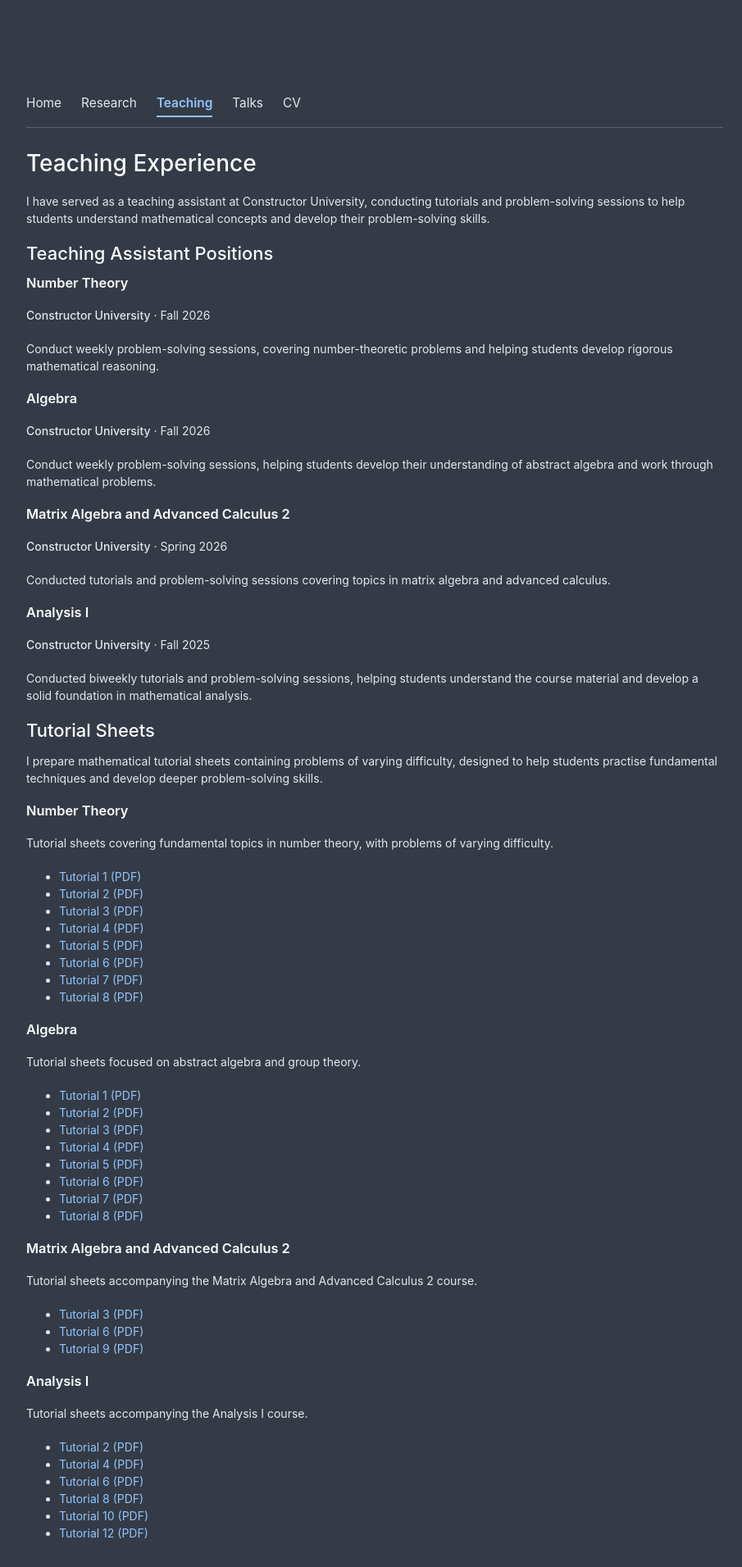
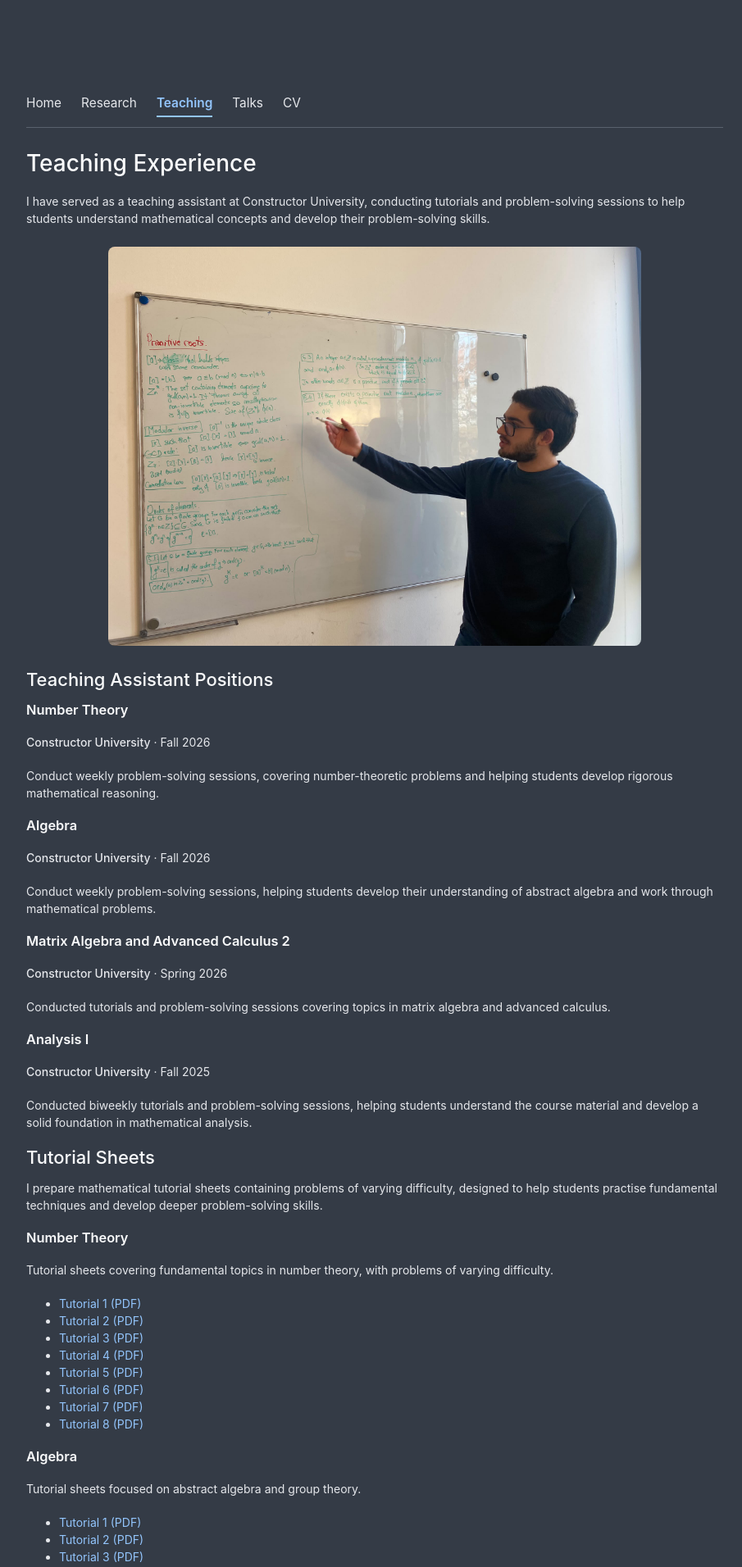
Before and after one commit to Vanokakiashvili9/Vanokakiashvili9.github.io, a Jekyll site: the page built from teaching.md, in a window 1280 px wide. Shown: the top 1912 px of the page at 82% size, without its empty margins (183-1088 px from the left). Built offline with Jekyll 4.4.1, drawn with Linux system fonts in a browser that asks for light colours; a style sheet for code colours, icons or effects is not loaded.

Commit message:
Update teaching.md

```diff
--- a/teaching.md
+++ b/teaching.md
@@ -8,6 +8,12 @@ title: Teaching
 # Teaching Experience
 
 I have served as a teaching assistant at Constructor University, conducting tutorials and problem-solving sessions to help students understand mathematical concepts and develop their problem-solving skills.
+
+<div style="margin: 24px 0; text-align: center;">
+  <img src="{{ '/assets/img/teaching.jpg' | relative_url }}"
+       alt="Explaining mathematics during a tutorial"
+       style="width: 100%; max-width: 650px; height: auto; border-radius: 8px;">
+</div>
 
 ## Teaching Assistant Positions
 
```
